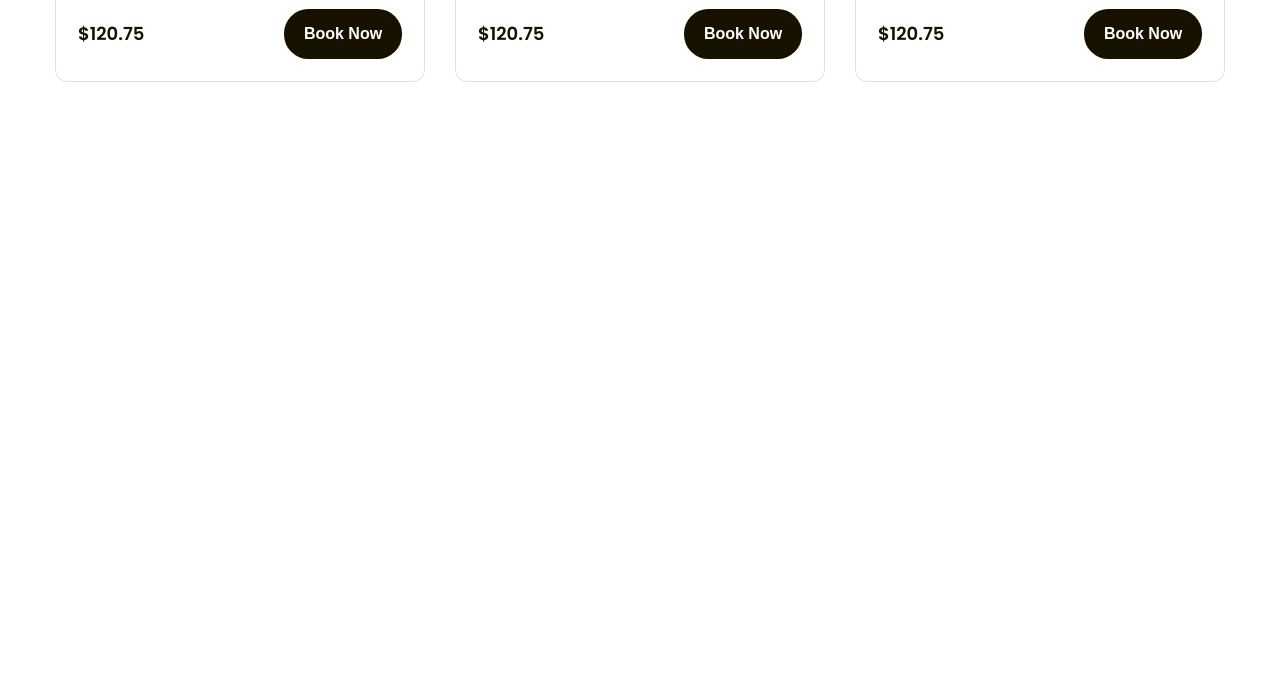
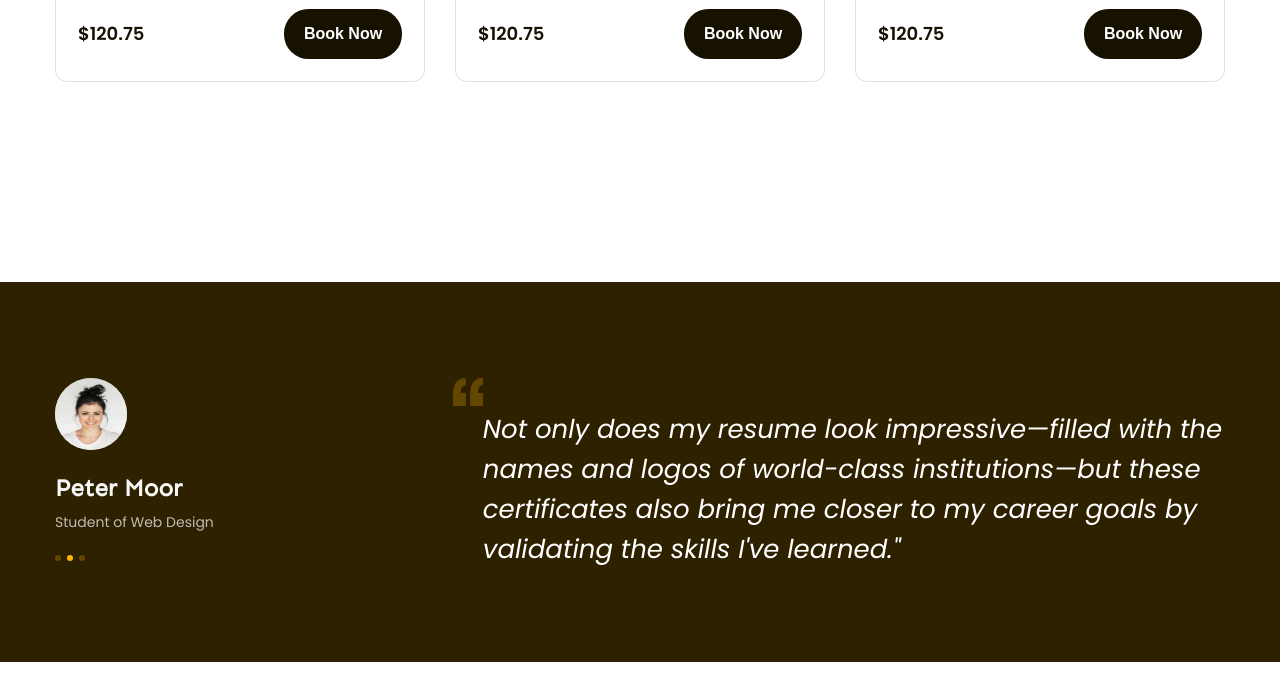
Before and after one commit to TranVuHoang/htmlcss-project-02, a plain HTML site: page index.html in a window 1280 px wide. Shown: the part 1604-2304 px from the top of the page. Drawn offline with Linux system fonts and the light colour scheme.

Commit message:
Create section feedback

```diff
--- a/assets/css/styles.css
+++ b/assets/css/styles.css
@@ -339,3 +339,71 @@ header.fixed {
 }
 
 /* ===== End Popular Styling ===== */
+
+/* ===== Feedback styling ===== */
+.feedback {
+  background: #2e2100;
+  height: 380px;
+  margin-top: 135px;
+  padding: 96px 0;
+}
+
+.feedback .feedback-item {
+  display: flex;
+  /* gap: 241px; */
+  /* justify-content: space-between; */
+}
+.feedback .info .avatar {
+  width: 72px;
+  height: 72px;
+  border-radius: 50%;
+  background: url(<path-to-image>) lightgray -51.126px -33.052px / 228.267%
+    342.4% no-repeat;
+}
+.feedback .info .title {
+  margin-top: 18px;
+  color: #f7f7f7;
+  font-family: Sen;
+  font-size: 2.4rem;
+  font-weight: 700;
+  line-height: 1.41;
+}
+
+.feedback .info .desc {
+  margin-top: 4px;
+  color: #bfbcb2;
+  font-size: 1.4rem;
+  font-weight: 400;
+  line-height: 1.86;
+}
+
+.feedback-item .dots {
+  display: flex;
+  margin-top: 20px;
+  gap: 6px;
+}
+
+.feedback-item .dot {
+  width: 6px;
+  height: 6px;
+  border-radius: 50%;
+  background: #634700;
+  cursor: pointer;
+}
+.feedback-item .dot.active {
+  background: #ffb900;
+  cursor: default;
+}
+.feedback-item .content {
+  width: 66%;
+  margin-left: auto;
+}
+
+.feedback-item .content blockquote {
+  margin-left: 30px;
+  color: #fff;
+  font-size: 2.6rem;
+  font-style: italic;
+  font-weight: 400;
+  line-height: 1.54; /* 153.846% */
+}
--- a/index.html
+++ b/index.html
@@ -312,6 +312,36 @@
         </div>
       </div>
       <!-- End Popular -->
+
+      <!-- Feedback -->
+      <div class="feedback">
+        <div class="main-content">
+          <div class="feeback-list">
+            <div class="feedback-item">
+              <div class="info">
+                <img src="./assets/img/feedback-avt-1.png" alt="Peter Moor" class="avatar" />
+                <p class="title">Peter Moor</p>
+                <p class="desc">Student of Web Design</p>
+                <div class="dots">
+                  <span class="dot"></span>
+                  <span class="dot active"></span>
+                  <span class="dot"></span>
+                </div>
+              </div>
+              <div class="content">
+                <img src="./assets/icons/blockquote.svg" alt="" class="open-quotes" />
+                <blockquote>
+                  Not only does my resume look impressive—filled with the names
+                  and logos of world-class institutions—but these certificates
+                  also bring me closer to my career goals by validating the
+                  skills I've learned."
+                </blockquote>
+              </div>
+            </div>
+          </div>
+        </div>
+      </div>
+      <!-- End Feedback -->
     </main>
   </body>
 </html>
```
Also changed, not shown: assets/icons/blockquote.svg (added), assets/img/feedback-avt-1.png (added).
